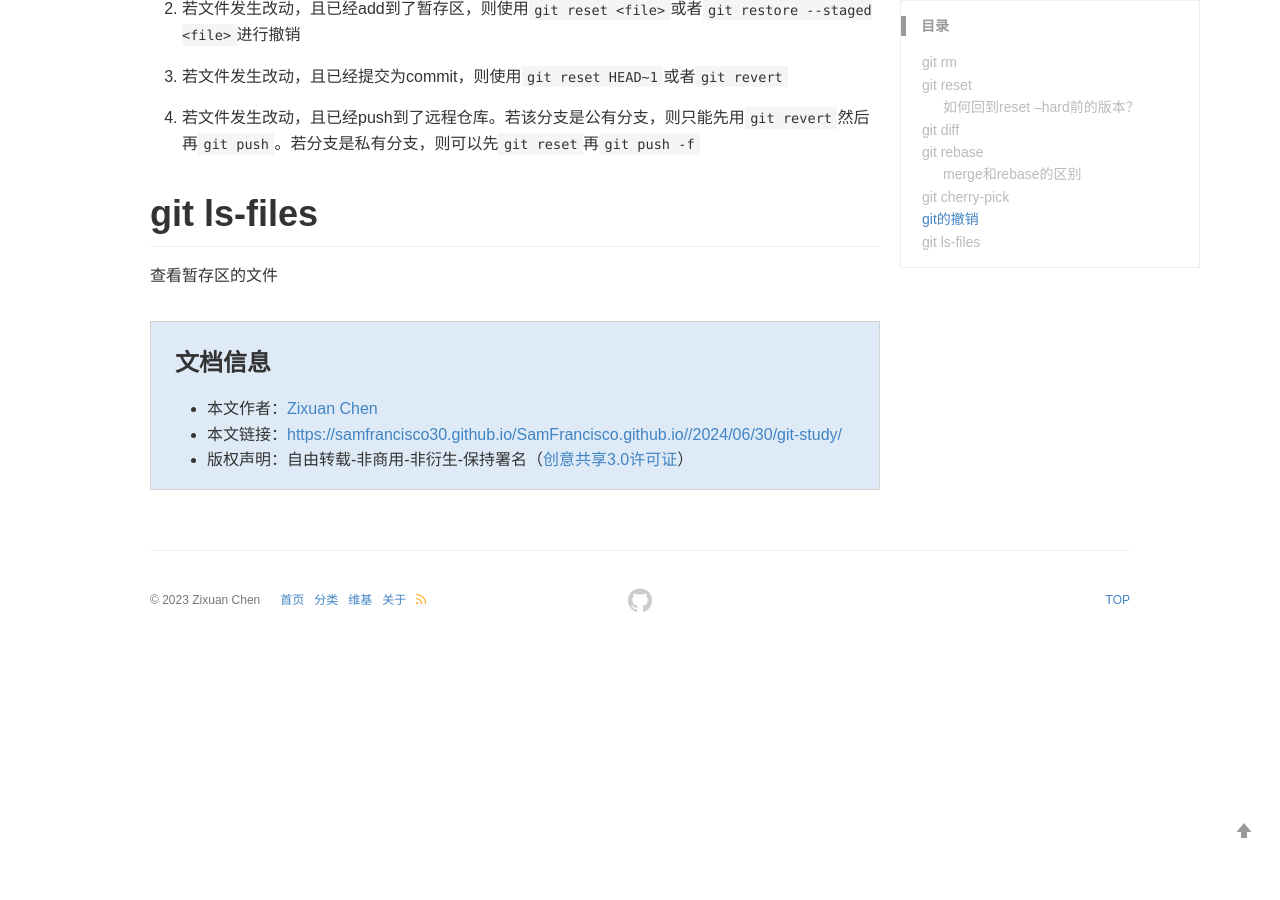
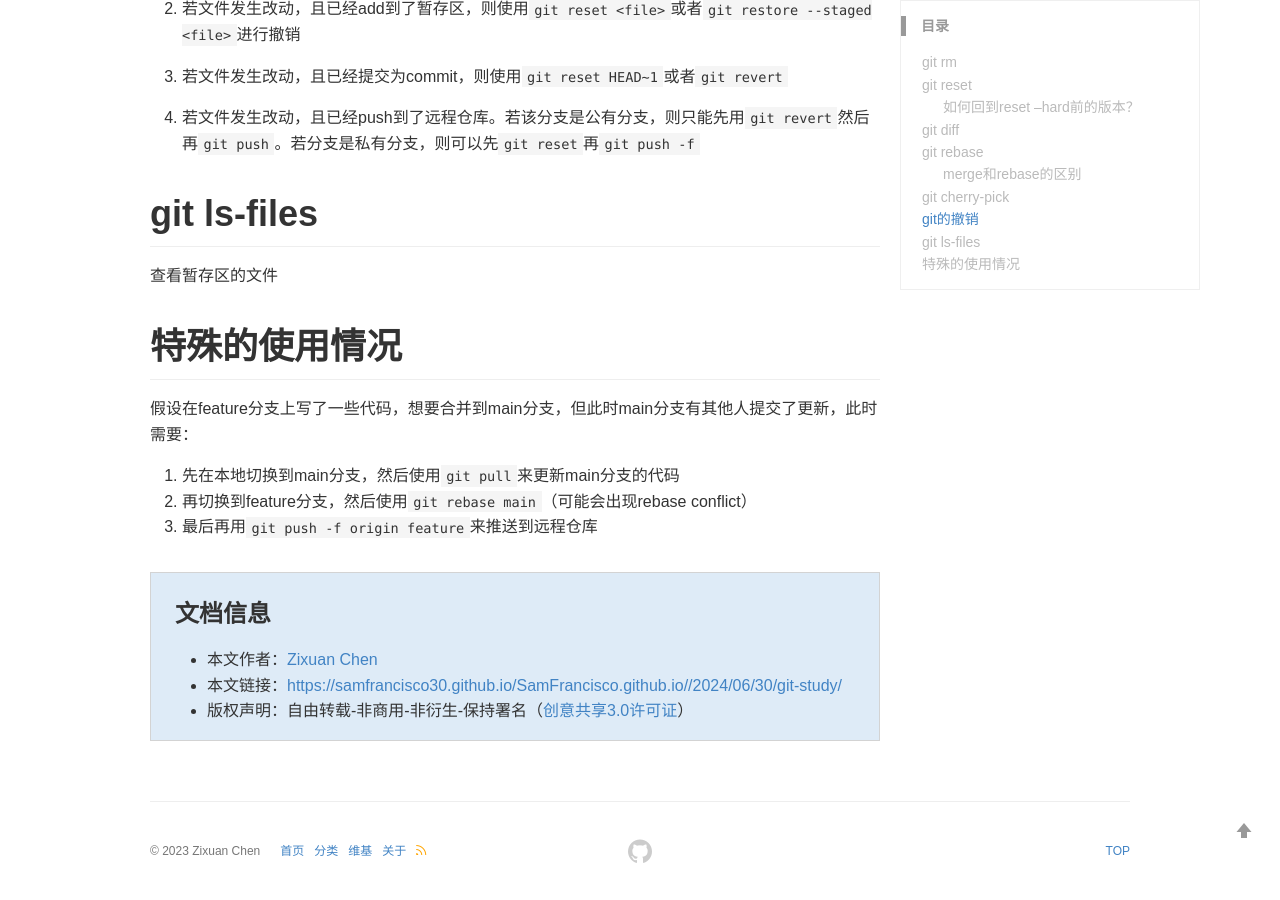
Before and after one commit to SamFrancisco30/SamFrancisco.github.io, a Jekyll site: the page built from _posts/2024-06-30-git-study.md, in a window 1280 px wide and 900 px high, scrolled down 3822 px. Built offline with Jekyll 4.4.1, drawn with Linux system fonts in a browser that asks for light colours; comment, search, counter and statistics services are not loaded; a style sheet for code colours, icons or effects is not loaded; before the commit the page ends 4471 px from its top, so only the background shows below that; some of the changed text lies outside the part shown.

Commit message:
update a post

```diff
--- a/_posts/2024-06-30-git-study.md
+++ b/_posts/2024-06-30-git-study.md
@@ -126,3 +126,10 @@ $ git cherry-pick <commit id> ...  # 可以cherry-pick多个commit
 
 # git ls-files
 查看暂存区的文件
+
+# 特殊的使用情况
+假设在feature分支上写了一些代码，想要合并到main分支，但此时main分支有其他人提交了更新，此时需要：
+
+1. 先在本地切换到main分支，然后使用`git pull`来更新main分支的代码
+2. 再切换到feature分支，然后使用`git rebase main`（可能会出现rebase conflict）
+3. 最后再用`git push -f origin feature`来推送到远程仓库
```
